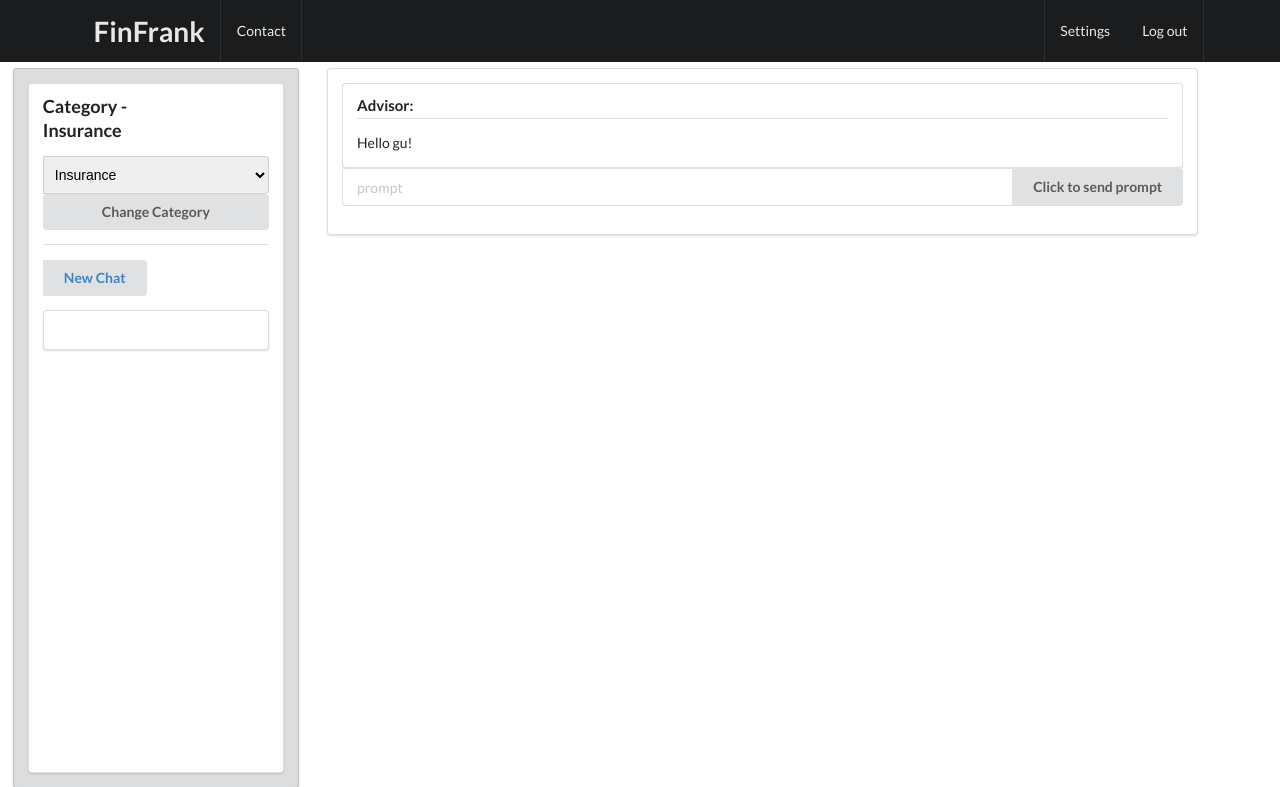
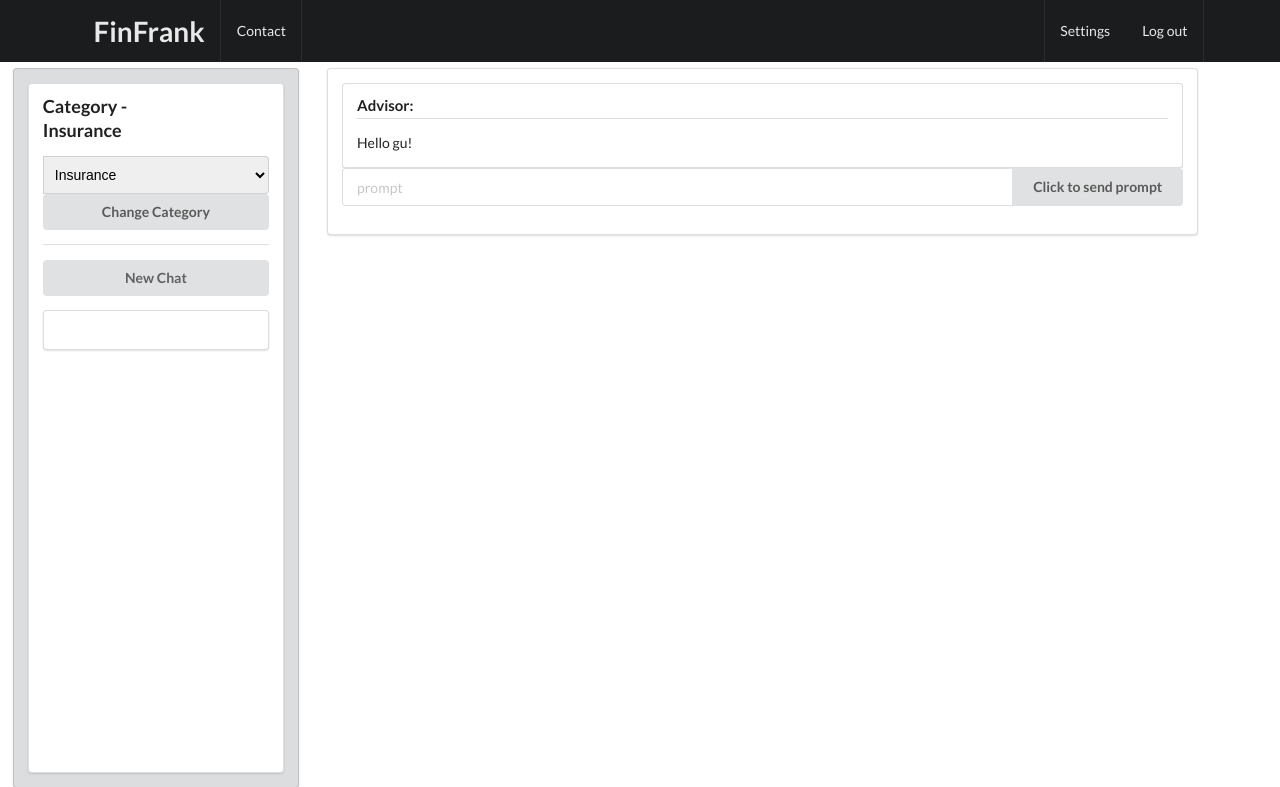
Before and after one commit to Micz26/FrankRank, a Django app: page /new_chat/Insurance/ in a window 1280 px wide. Shown: the top 787 px of the page. Run offline with Django 3.2, Linux system fonts and the light colour scheme; a user stored in the database is signed in; data comes from the database, SQL or seed files in the repository; parts of the project's set-up code (start-up, migrations or seed data) failed here and were passed over; some libraries are stand-ins or nearby versions.

Commit message:
Add fluid button

```diff
--- a/Chat/templates/home.html
+++ b/Chat/templates/home.html
@@ -35,11 +35,10 @@
                         </form>
 
                         <form method="POST">
-                        <div class="ui action input">
-                            <button type="button" class="ui button" name="new_chat"><a href="/new_chat/{{chat_category}}">New Chat</a></button>
-                        </div>
+                            <button type="button" class="ui fluid button" name="new_chat">
+                                <a href="/new_chat/{{chat_category}}" style="color: #616161"  >New Chat</a>
+                            </button>
                         </form>
-
                         <form method="POST">
                         {% csrf_token %}
 
```
